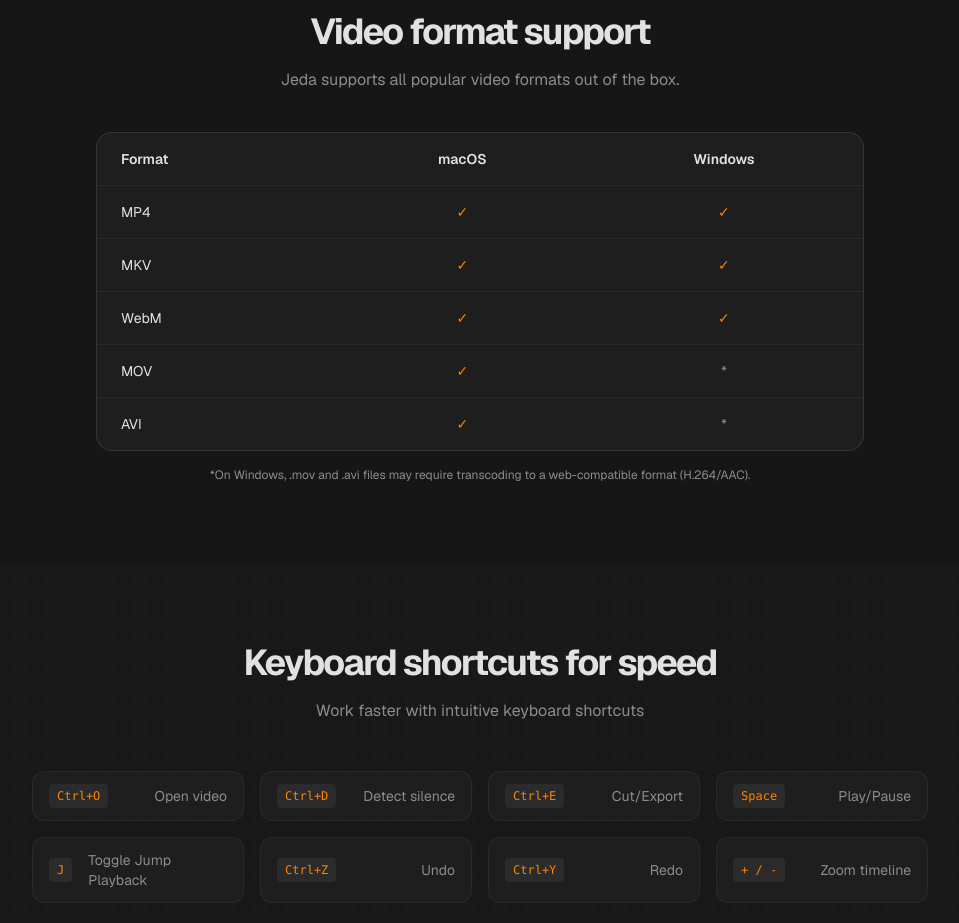
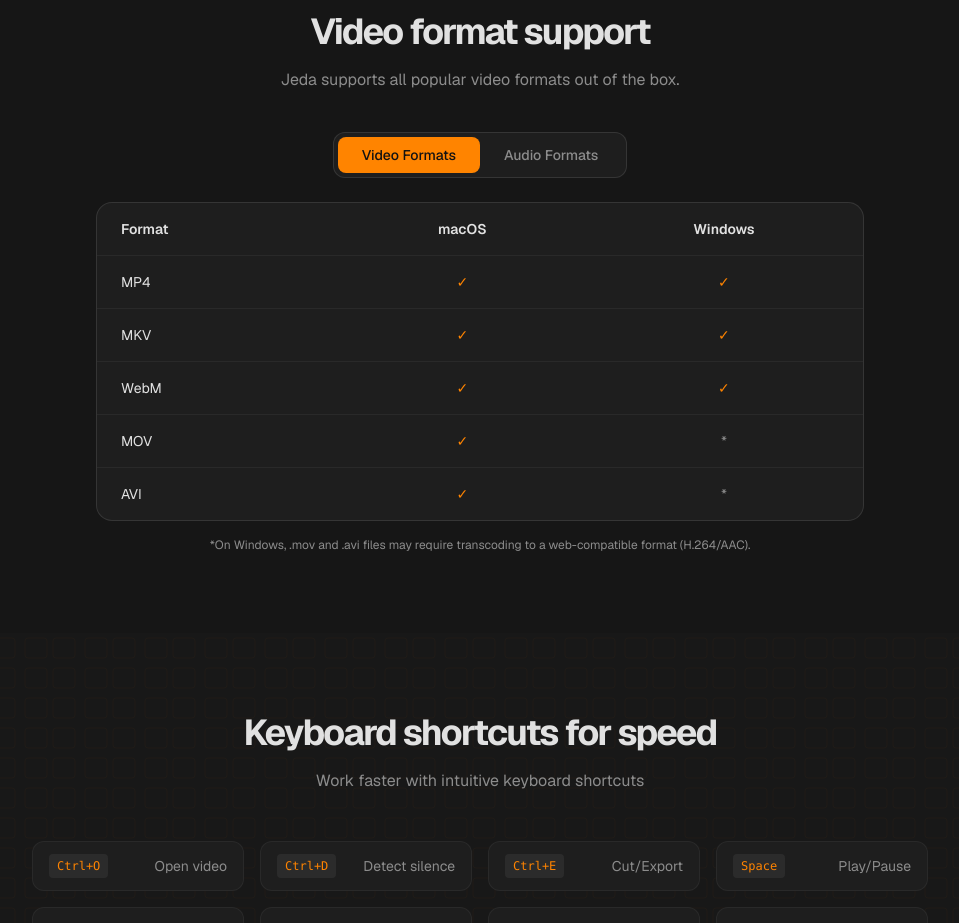
Before and after one commit to jedaeditor/jedaeditor.github.io, a Next.js app: page / in a window 1280 px wide. Shown: the part 1680-2603 px from the top of the page, without its empty margins (160-1119 px from the left). Built offline with nearby package versions, Linux system fonts and the light colour scheme; no server answers.

Commit message:
update audio support

```diff
--- a/src/components/sections/VideoFormats.tsx
+++ b/src/components/sections/VideoFormats.tsx
@@ -1,9 +1,10 @@
 'use client';
 
+import { useState } from 'react';
 import { motion } from 'framer-motion';
 import { useLang } from '@/lib/LangContext';
 
-const formats = [
+const videoFormats = [
   { format: 'MP4', mac: '✓', win: '✓' },
   { format: 'MKV', mac: '✓', win: '✓' },
   { format: 'WebM', mac: '✓', win: '✓' },
@@ -11,8 +12,19 @@ const formats = [
   { format: 'AVI', mac: '✓', win: '*' },
 ];
 
+const audioFormats = [
+  { format: 'MP3', mac: '✓', win: '✓' },
+  { format: 'WAV', mac: '✓', win: '✓' },
+  { format: 'FLAC', mac: '✓', win: '✓' },
+  { format: 'AAC', mac: '✓', win: '✓' },
+  { format: 'OGG', mac: '✓', win: '✓' },
+];
+
+type TabType = 'video' | 'audio';
+
 export function VideoFormats() {
   const { t } = useLang();
+  const [activeTab, setActiveTab] = useState<TabType>('video');
 
   return (
     <section className="py-20 px-6 bg-[#1E1E1E]/30">
@@ -21,7 +33,19 @@ export function VideoFormats() {
           <h2 className="text-3xl md:text-4xl font-bold tracking-tighter text-[#E1E1E1] mb-4">{t.videoFormats.title}</h2>
           <p className="text-[#8C8C8C]">{t.videoFormats.description}</p>
         </motion.div>
-        <motion.div initial={{ opacity: 0, y: 20 }} whileInView={{ opacity: 1, y: 0 }} viewport={{ once: true }} className="bg-[#1E1E1E] rounded-2xl border border-white/10 overflow-hidden">
+
+        <div className="flex justify-center mb-6">
+          <div className="inline-flex bg-[#1E1E1E] rounded-xl border border-white/10 p-1">
+            <button onClick={() => setActiveTab('video')} className={`px-6 py-2 rounded-lg text-sm font-medium transition-all ${activeTab === 'video' ? 'bg-[#FF8400] text-[#121212]' : 'text-[#8C8C8C] hover:text-[#E1E1E1]'}`}>
+              {t.videoFormats.videoTitle || 'Video'}
+            </button>
+            <button onClick={() => setActiveTab('audio')} className={`px-6 py-2 rounded-lg text-sm font-medium transition-all ${activeTab === 'audio' ? 'bg-[#FF8400] text-[#121212]' : 'text-[#8C8C8C] hover:text-[#E1E1E1]'}`}>
+              {t.videoFormats.audioTitle || 'Audio'}
+            </button>
+          </div>
+        </div>
+
+        <motion.div key={activeTab} initial={{ opacity: 0, y: 10 }} animate={{ opacity: 1, y: 0 }} className="bg-[#1E1E1E] rounded-2xl border border-white/10 overflow-hidden">
           <table className="w-full">
             <thead>
               <tr className="border-b border-white/5">
@@ -31,8 +55,8 @@ export function VideoFormats() {
               </tr>
             </thead>
             <tbody>
-              {formats.map((item, index) => (
-                <motion.tr key={item.format} initial={{ opacity: 0 }} whileInView={{ opacity: 1 }} viewport={{ once: true }} transition={{ delay: index * 0.1 }} className="border-b border-white/5 last:border-0">
+              {(activeTab === 'video' ? videoFormats : audioFormats).map((item, index) => (
+                <motion.tr key={item.format} initial={{ opacity: 0 }} animate={{ opacity: 1 }} transition={{ delay: index * 0.05 }} className="border-b border-white/5 last:border-0">
                   <td className="px-6 py-4 text-sm text-[#E1E1E1]">{item.format}</td>
                   <td className="px-6 py-4 text-center text-sm text-[#FF8400]">{item.mac}</td>
                   <td className="px-6 py-4 text-center text-sm">{item.win === '*' ? <span className="text-[#8C8C8C]">{item.win}</span> : <span className="text-[#FF8400]">{item.win}</span>}</td>
@@ -41,6 +65,7 @@ export function VideoFormats() {
             </tbody>
           </table>
         </motion.div>
+
         <p className="mt-4 text-xs text-[#8C8C8C] text-center">{t.videoFormats.note}</p>
       </div>
     </section>
--- a/src/lib/en.json
+++ b/src/lib/en.json
@@ -122,6 +122,8 @@
   "videoFormats": {
     "title": "Video format support",
     "description": "Jeda supports all popular video formats out of the box.",
-    "note": "*On Windows, .mov and .avi files may require transcoding to a web-compatible format (H.264/AAC)."
+    "note": "*On Windows, .mov and .avi files may require transcoding to a web-compatible format (H.264/AAC).",
+    "audioTitle": "Audio Formats",
+    "videoTitle": "Video Formats"
   }
 }
--- a/src/lib/id.json
+++ b/src/lib/id.json
@@ -122,6 +122,8 @@
   "videoFormats": {
     "title": "Dukungan format video",
     "description": "Jeda mendukung semua format video populer.",
-    "note": "*Di Windows, file .mov dan .avi mungkin memerlukan transcoding ke format yang kompatibel (H.264/AAC)."
+    "note": "*Di Windows, file .mov dan .avi mungkin memerlukan transcoding ke format yang kompatibel (H.264/AAC).",
+    "audioTitle": "Format Audio",
+    "videoTitle": "Format Video"
   }
 }
```
Also changed, not shown: 1 other file (tests, documents, lock files or other folders).
